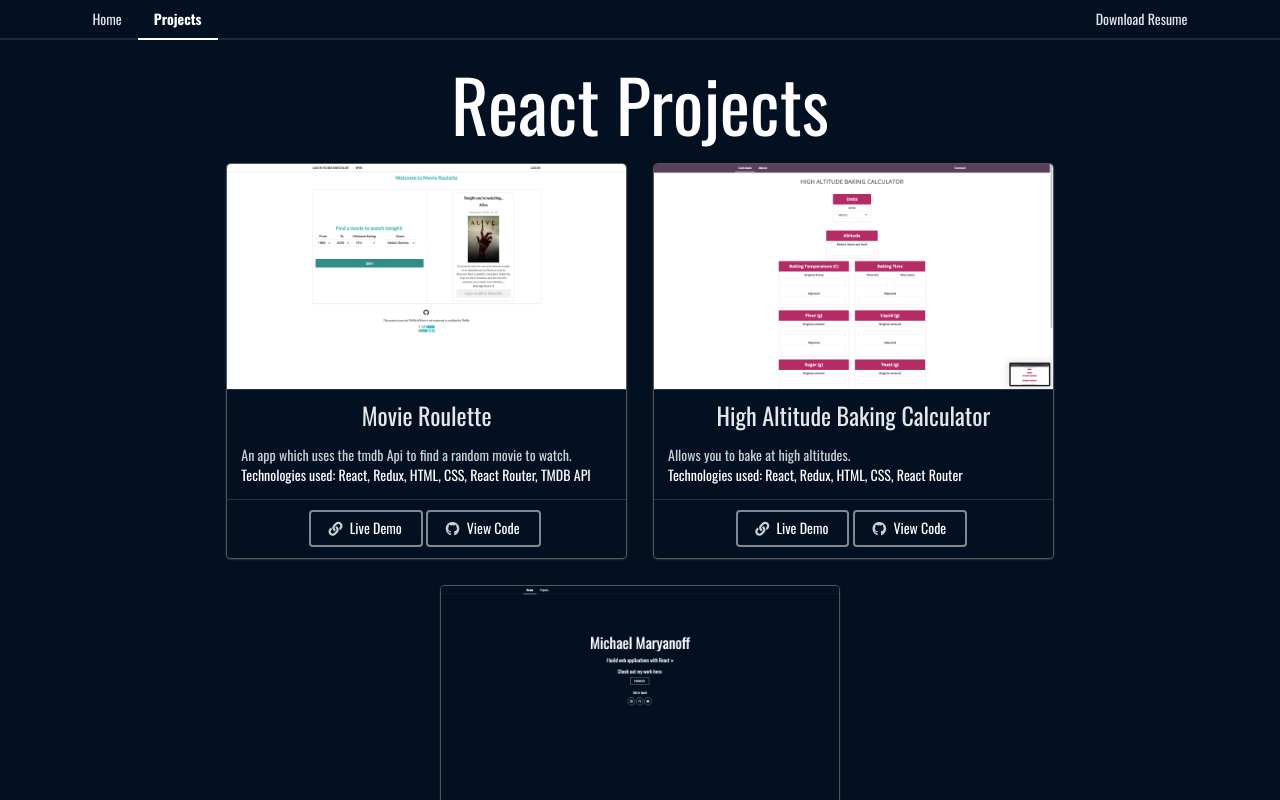
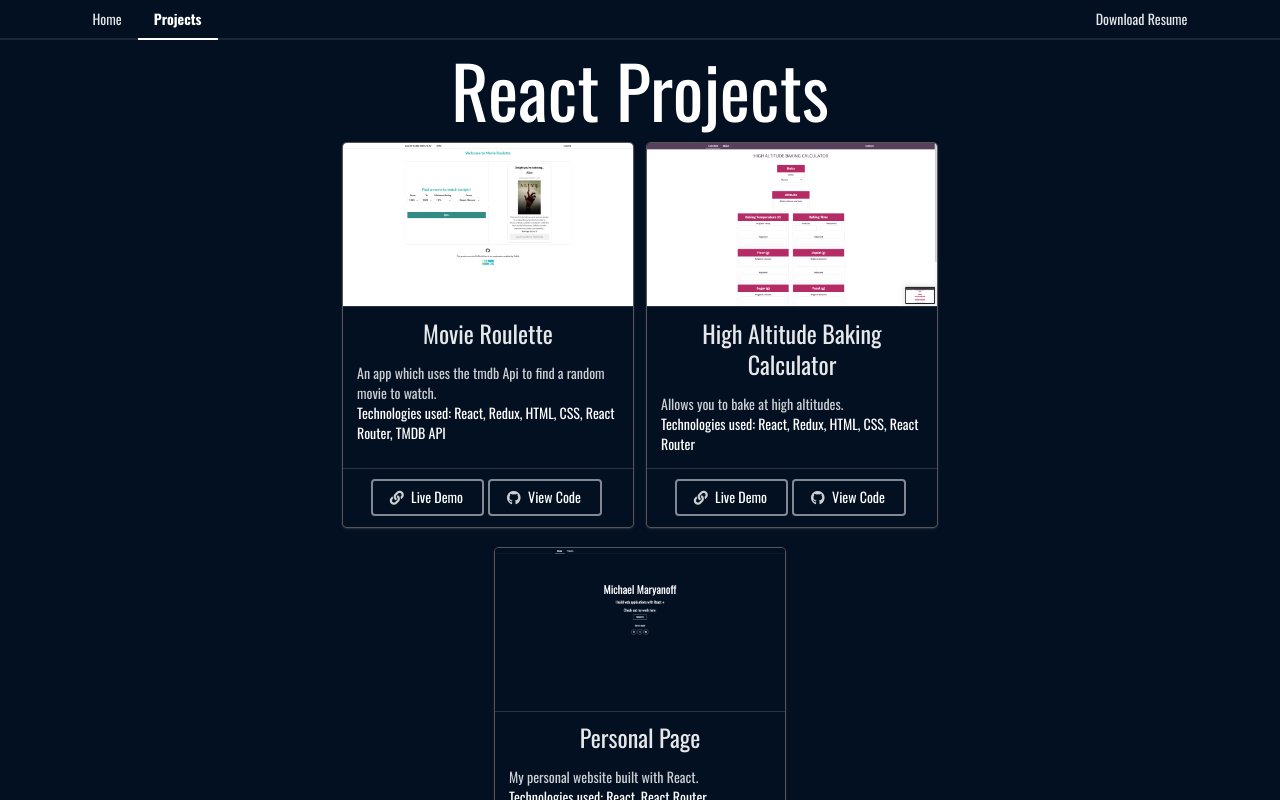
Before and after one commit to michaelmaryanoff/personal-page, a React (Create React App) app: page /projects in a window 1280 px wide. Shown: the top 800 px of the page. Built offline with nearby package versions, Linux system fonts and the light colour scheme.

Commit message:
Fix height issue on first row

```diff
--- a/src/components/pages/ProjectsPage.js
+++ b/src/components/pages/ProjectsPage.js
@@ -12,10 +12,11 @@ import LargeHeader from './projectsPageComponents/LargeHeader';
 
 const ProjectsPage = () => {
   return (
-    <div className="ui basic segment">
+    <div>
       <LargeHeader label="React Projects" />
-      <div className="ui eight column stackable grid">
-        <div className="ui three column center aligned centered row">
+      <div className="ui eight column stackable center aligned grid">
+        <div className="ui row">
+          <div className="ui cards">
             <ProjectCard
               imagePath={movieRouletteImage}
               alt="Movie Roulette"
@@ -35,7 +36,8 @@ const ProjectsPage = () => {
               gitHubLink="https://github.com/michaelmaryanoff/high-altitude-baking-calculator"
             />
           </div>
-        <div className="ui three column center aligned centered row">
+        </div>
+        <div className="ui row">
           <ProjectCard
             imagePath={personalPageImage}
             alt="Personal Page"
--- a/src/components/pages/projectsPageComponents/ProjectCard.js
+++ b/src/components/pages/projectsPageComponents/ProjectCard.js
@@ -3,8 +3,7 @@ import PropTypes from 'prop-types';
 
 const ProjectCard = props => {
   return (
-    <div className="column">
-      <div className="ui fluid inverted card">
+    <div className="ui inverted card">
       <a href={props.projectLink} className="image">
         <img src={props.imagePath} alt={props.alt} />
       </a>
@@ -22,7 +21,6 @@ const ProjectCard = props => {
         </a>
       </div>
     </div>
-    </div>
   );
 };
 
```
Lines whose indentation alone changed are shown as unchanged.
